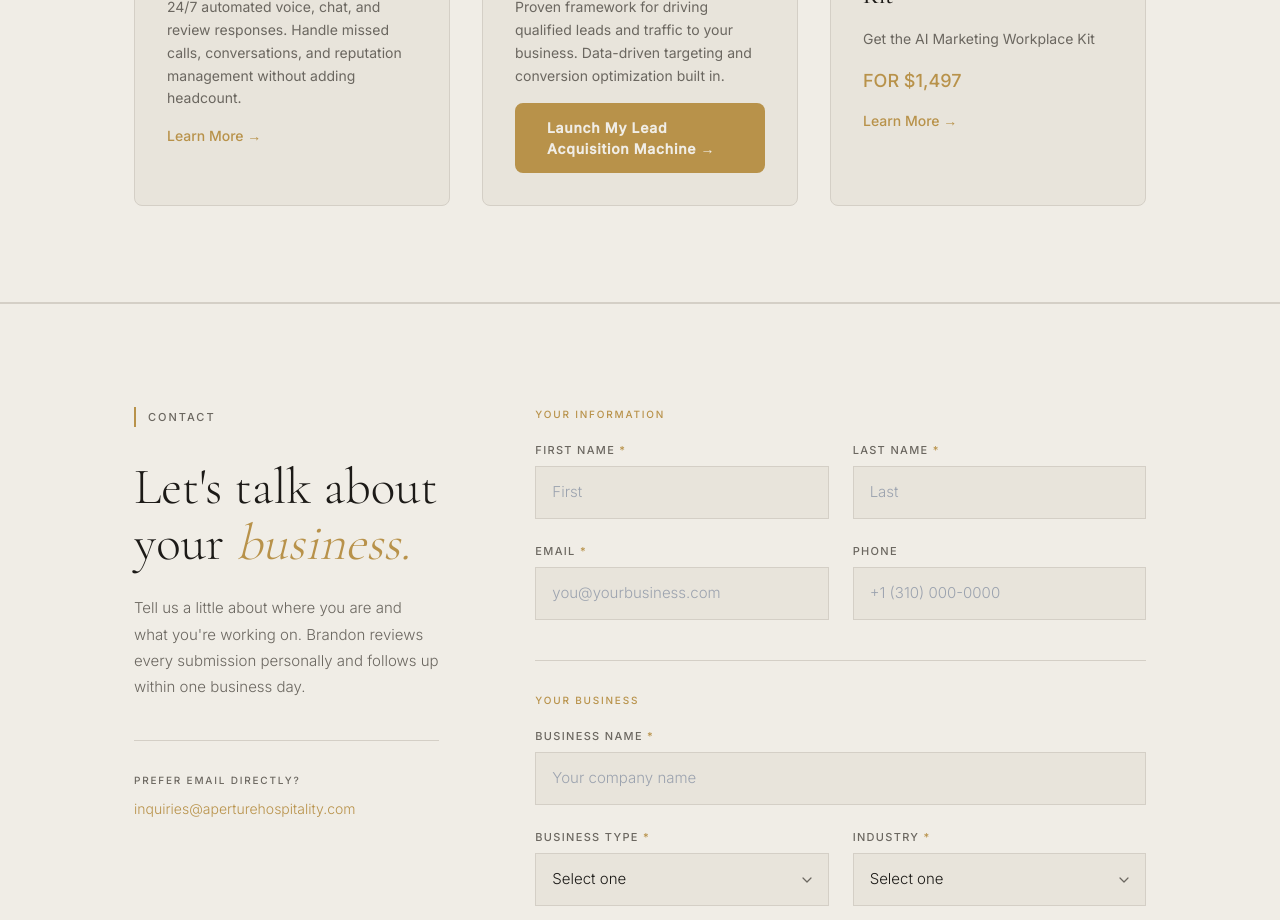
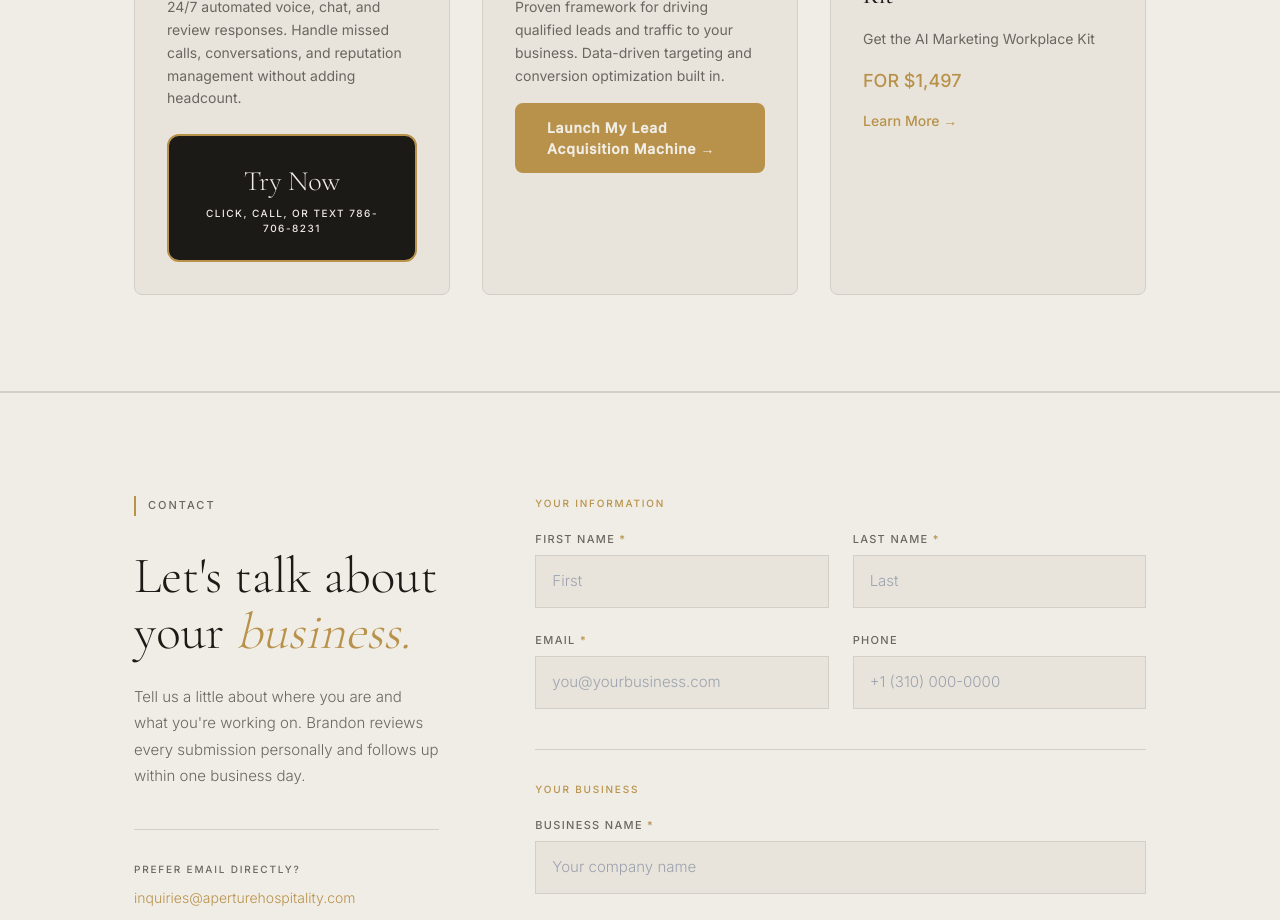
Before and after one commit to letsnavigatebmw/aperture-hospitality, a Next.js app: page / in a window 1280 px wide. Shown: the part 4320-5240 px from the top of the page. Built offline with nearby package versions, Linux system fonts and the light colour scheme.

Commit message:
Update AI Employee CTA on homepage: 'Try Now - Click, Call, or Text 786-706-8231'

```diff
--- a/app/page.tsx
+++ b/app/page.tsx
@@ -291,8 +291,9 @@ export default function Home() {
               <p className="text-sm text-muted leading-relaxed">
                 24/7 automated voice, chat, and review responses. Handle missed calls, conversations, and reputation management without adding headcount.
               </p>
-              <a href="/ai-solutions" className="text-brass font-medium text-sm hover:text-brass-dim transition-colors inline-block">
-                Learn More →
+              <a href="tel:786-706-8231" style={{ display: 'block', textAlign: 'center', padding: '1.5rem', background: '#1C1A17', color: '#F0EDE6', border: '2px solid #B8924A', borderRadius: '12px', textDecoration: 'none', transition: 'all 0.3s', marginTop: '1.5rem', cursor: 'pointer' }} onMouseEnter={(e) => { e.currentTarget.style.background = '#B8924A'; e.currentTarget.style.color = '#1C1A17'; }} onMouseLeave={(e) => { e.currentTarget.style.background = '#1C1A17'; e.currentTarget.style.color = '#F0EDE6'; }}>
+                <div style={{ fontFamily: "'Cormorant Garamond', Georgia, serif", fontSize: '1.75rem', fontWeight: 300, marginBottom: '0.25rem' }}>Try Now</div>
+                <div style={{ fontSize: '0.625rem', fontWeight: 500, letterSpacing: '0.15em', textTransform: 'uppercase' }}>Click, Call, Or Text 786-706-8231</div>
               </a>
             </div>
 
```
